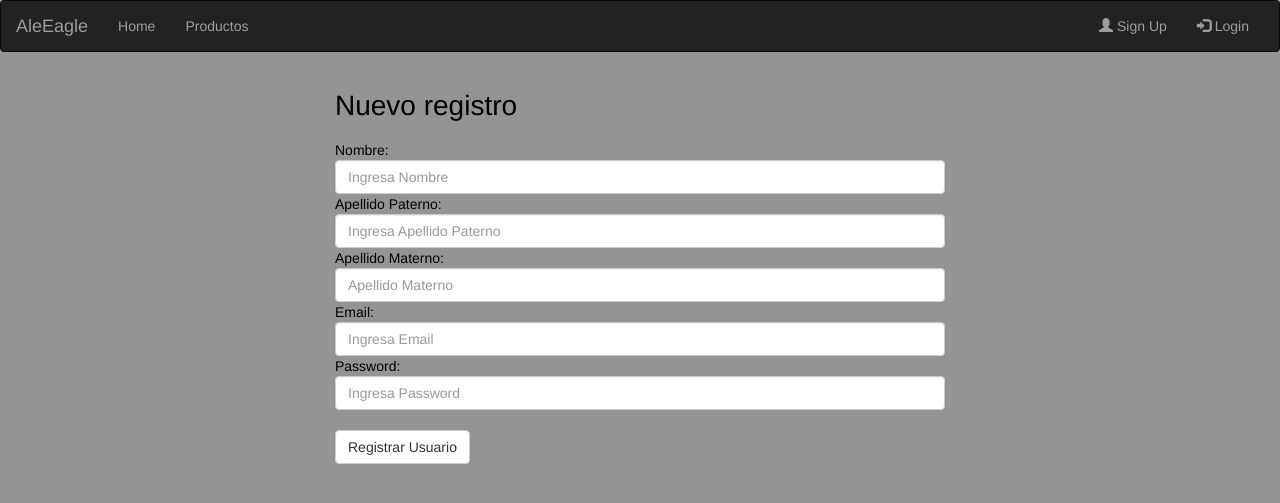
After one commit to BloodyLink/techtest, a PHP site: page /registro.php in a window 1280 px wide. The commit adds this page. Shown: the top 503 px of the page. Run offline with PHP 8.4, Linux system fonts and the light colour scheme; tables that the repository leaves empty hold one stand-in row (values such as "Sample post"); some libraries are stand-ins or nearby versions.

Commit message:
Registro, login y limite de consultas OK.

```diff
--- /dev/null
+++ b/cerrarSesion.php
@@ -0,0 +1,6 @@
+<?php
+    session_unset();
+    session_destroy();
+    $parametros_cookies = session_get_cookie_params();
+    setcookie(session_name(),0,1,$parametros_cookies["path"]);
+    header("location: index.php");
--- a/dao/ProductosDao.php
+++ b/dao/ProductosDao.php
@@ -2,7 +2,7 @@
 
 require_once('conexion/AleEagleDAO.php');
 require_once('dbo/ProductoMarcaTipo.php');
-class ProductosDao extends aleEagleDAO{
+class ProductosDao extends AleEagleDAO{
 
     public function getCantidadProductos ($nombre = null, $descripcion = null, $tipo = null, $marca = null) {
         try{
@@ -34,6 +34,34 @@ class ProductosDao extends aleEagleDAO{
         }
     }
 
+    public function getProductoById($id){
+        try{
+            $pdo = $this->getPDO();
+
+            $sql = "SELECT
+                    p.idproducto,
+                    p.nombre,
+                    p.descripcion,
+                    p.marca_idmarca,
+                    p.tipo_idtipo,
+                    m.nombre AS marcaNombre,
+                    t.nombre AS tipoNombre
+                    FROM producto p
+                    INNER JOIN marca m ON (m.idmarca = p.marca_idmarca)
+                    INNER JOIN tipo t ON (t.idtipo = p.tipo_idtipo)
+                    WHERE idproducto = $id";
+
+            $q = $pdo->query($sql);
+
+            $res = $q->fetchAll(PDO::FETCH_CLASS, "Producto");
+
+            return $res[0];
+
+        }catch (Exception $e) {
+            echo "Problemas al obtener producto" . $e->getMessage();
+        }
+    }
+
     public function getProductos($nombre = null, $descripcion = null, $tipo = null, $marca = null, $offset = null, $limit = null){
         try{
             $pdo = $this->getPDO();
@@ -61,8 +89,6 @@ class ProductosDao extends aleEagleDAO{
             }
 
 
-
-
             $q = $pdo->query($sql);
 
             $res = $q->fetchAll(PDO::FETCH_CLASS, "Producto");
@@ -73,6 +99,37 @@ class ProductosDao extends aleEagleDAO{
         }
 
 
+    }
+
+    public function editProducto ($id, $nombre, $descripcion){
+        try{
+            $pdo = $this->getPDO();
+
+            $sql = "UPDATE producto
+                    SET nombre = '$nombre',
+                    descripcion = '$descripcion'
+                    WHERE idproducto = $id";
+
+            if($pdo->query($sql))
+                echo "Elemento editado correctamente.";
+
+        } catch (Exception $e){
+            echo "Hubo un problema al editar producto" . $e->getMessage();
+        }
+    }
+
+    public function eliminarProducto($id){
+        try{
+            $pdo = $this->getPDO();
+
+            $sql = "DELETE FROM producto WHERE idproducto = $id;";
+
+            if($pdo->query($sql))
+                echo "Elemento eliminado correctamente.";
+
+        } catch (Exception $e){
+            echo "Hubo un problema al eliminar producto" . $e->getMessage();
+        }
     }
 
     public function getMarcas($id = null, $nombre = null) {
--- /dev/null
+++ b/dao/UsuariosDao.php
@@ -0,0 +1,82 @@
+<?php
+
+require_once('conexion/AleEagleDAO.php');
+require_once('dbo/Usuario.php');
+class UsuariosDao extends AleEagleDAO{
+
+    public function registrarUsuario($nombre, $aPaterno, $aMaterno, $email, $password){
+
+        try{
+            $pdo = $this->getPDO();
+
+            $sql = "INSERT INTO usuario
+            (nombre, apellido_paterno, apellido_materno, password, email, busquedas)
+            VALUES ('$nombre', '$aPaterno', '$aMaterno', '$password', '$email', 5)";
+
+            if($pdo->query($sql)){
+                echo "Usuario registrado correctamente";
+            }
+
+        }catch(Exception $e){
+            echo "Hubo un problema al registrar usuario:" . $e->getMessage();
+        }
+
+    }
+
+    public function getUsuario($email, $password){
+        try{
+            $pdo = $this->getPDO();
+
+            $sql = "SELECT * FROM usuario WHERE email = '$email' AND password = '$password'";
+
+            $q = $pdo->query($sql);
+
+            $res = $q->fetchAll(PDO::FETCH_CLASS, "Usuario");
+
+
+            return $res[0];
+
+        }catch (Exception $e) {
+            echo "Hubo un problema al obtener datos de usuario:" . $e->getMessage();
+        }
+    }
+
+    public function getBusquedas($idUsuario){
+        try{
+            $pdo = $this->getPDO();
+
+            $sql = "SELECT busquedas FROM usuario WHERE idusuario = '$idUsuario'";
+
+            $q = $pdo->query($sql);
+
+            $res = $q->fetchAll(PDO::FETCH_CLASS, "Usuario");
+
+
+            return $res[0];
+
+        }catch (Exception $e) {
+            echo "Hubo un problema al obtener datos de usuario:" . $e->getMessage();
+        }
+    }
+
+    public function updateBusquedas($userId){
+        try{
+            $pdo = $this->getPDO();
+
+            $busquedas = $this->getBusquedas($userId)->busquedas;
+
+            $busquedas--;
+
+            $sql = "UPDATE usuario SET busquedas = $busquedas";
+
+            if($pdo->query($sql)){
+                echo "Te quedan $busquedas consultas.";
+            }
+
+
+        }catch (Exception $e) {
+            echo "Hubo un problema al obtener datos de usuario:" . $e->getMessage();
+        }
+    }
+
+}
--- /dev/null
+++ b/dbo/Usuario.php
@@ -0,0 +1,69 @@
+<?php
+
+class Usuario{
+    var $idusuario;
+    var $nombre;
+    var $apellido_paterno;
+    var $apellido_materno;
+    var $password;
+    var $email;
+    var $busquedas;
+
+    function getIdusuario() {
+        return $this->idusuario;
+    }
+
+    function getNombre() {
+        return $this->nombre;
+    }
+
+    function getApellido_paterno() {
+        return $this->apellido_paterno;
+    }
+
+    function getApellido_materno() {
+        return $this->apellido_materno;
+    }
+
+    function getPassword() {
+        return $this->password;
+    }
+
+    function getEmail() {
+        return $this->email;
+    }
+
+    function getBusquedas() {
+        return $this->busquedas;
+    }
+
+    function setIdusuario($idusuario) {
+        $this->idusuario = $idusuario;
+    }
+
+    function setNombre($nombre) {
+        $this->nombre = $nombre;
+    }
+
+    function setApellido_paterno($apellido_paterno) {
+        $this->apellido_paterno = $apellido_paterno;
+    }
+
+    function setApellido_materno($apellido_materno) {
+        $this->apellido_materno = $apellido_materno;
+    }
+
+    function setPassword($password) {
+        $this->password = $password;
+    }
+
+    function setEmail($email) {
+        $this->email = $email;
+    }
+
+    function setBusquedas($busquedas) {
+        $this->busquedas = $busquedas;
+    }
+
+
+}
--- /dev/null
+++ b/error.php
@@ -0,0 +1,4 @@
+<?php
+
+echo "Esto es una pagina de error.<br>";
+echo $_GET['m'];
--- a/productosAction.php
+++ b/productosAction.php
@@ -22,37 +22,51 @@ if(isset($_GET["offset"]))
     $offset = $_GET["offset"];
 
 require_once('dao\ProductosDao.php');
+require_once('dao\UsuariosDao.php');
 
-
+session_start();
 
 try{
 
     $productosDao = new ProductosDao();
+    $usuariosDao = new UsuariosDao();
 
     if(isset($action)){
         if($action == "guardar") {
             $productosDao->insertProducto($nombre, $descripcion, $tipo, $marca);
+        }
 
+        if($action == "eliminar"){
+            $productosDao->eliminarProducto($id);
+        }
+
+        if($action == "editar"){
+            $productosDao->editProducto($id, $nombre, $descripcion);
         }
 
         if($action == "buscar"){
             $cantidadProductos = $productosDao->getCantidadProductos($nombre, $descripcion, $tipo, $marca);
+            $busquedasDisponibles = $usuariosDao->getBusquedas($_SESSION["id"])->busquedas;
 
+            if($busquedasDisponibles > 0){
                 if($resultadosPorPagina <= 0){
                     $resultadosPorPagina = null;
                 }else{
                     $paginas = ceil($cantidadProductos / $resultadosPorPagina);
                 }
 
-
-
                 $productos = $productosDao->getProductos($nombre, $descripcion, $tipo, $marca, $offset, $resultadosPorPagina);
 
-            // return $productos;
 
                 foreach($productos as $p){
                     echo '<a href="detalleProducto.php?id=' . $p->idproducto . '" class="list-group-item">' . $p->nombre . '</a>';
                 }
+
+                $usuariosDao->updateBusquedas($_SESSION["id"]);
+            }else{
+                echo "No tienes consultas disponibles.";
+            }
+
         }
 
         if($action == "Marcas"){
@@ -71,11 +85,6 @@ try{
             }
         }
 
-        // if($action == "mostrar") {
-        //     $productos = $productosDao->getProductos();
-        // }
-
-        // print_r($_GET);
     }
 
 }catch(Exception $e){
--- /dev/null
+++ b/registro.php
@@ -0,0 +1,62 @@
+<?php
+    session_start();
+?>
+
+<!doctype html>
+    <head>
+        <title>AleEagle</title>
+        <?php include('header/header.php');?>
+    </head>
+    <body>
+    <nav class="navbar navbar-inverse">
+    <div class="container-fluid">
+      <div class="navbar-header">
+        <button type="button" class="navbar-toggle" data-toggle="collapse" data-target="#myNavbar">
+          <span class="icon-bar"></span>
+          <span class="icon-bar"></span>
+          <span class="icon-bar"></span>
+        </button>
+        <a class="navbar-brand" href="index.php">AleEagle</a>
+      </div>
+      <div class="collapse navbar-collapse" id="myNavbar">
+        <ul class="nav navbar-nav">
+          <li><a href="index.php">Home</a></li>
+          <li><a href="productos.php">Productos</a></li>
+        </ul>
+        <ul class="nav navbar-nav navbar-right">
+          <li><a href="registro.php"><span class="glyphicon glyphicon-user"></span> Sign Up</a></li>
+          <li><a href="login.php"><span class="glyphicon glyphicon-log-in"></span> Login</a></li>
+        </ul>
+      </div>
+    </div>
+  </nav>
+
+    <div class="container-fluid">
+        <div class="row">
+            <div class="col-sm-6 col-sm-offset-3">
+                <h1>Nuevo registro</h1>
+                <form class="form-group" id="formRegistro">
+                    Nombre:
+                    <input type="text" class="form-control" name="nombre" placeholder="Ingresa Nombre" />
+                    Apellido Paterno:
+                    <input type="text" class="form-control" name="apellidoP" placeholder="Ingresa Apellido Paterno" />
+                    Apellido Materno:
+                    <input type="text" class="form-control" name="apellidoM" placeholder="Apellido Materno" />
+                    Email:
+                    <input type="email" class="form-control" name="email" placeholder="Ingresa Email" />
+                    Password:
+                    <input type="password" class="form-control" name="password" placeholder="Ingresa Password" />
+                    <input hidden="hidden" name="action" value="registrar" />
+                    <br>
+                    <input type="button" class="btn btn-default" id="btnRegistro" value="Registrar Usuario"/>
+                </form>
+                <span id="msjeAjax"></span>
+                <span id="responseAjax"></span>
+            </div>
+
+        </div>
+
+    </div>
+
+</body>
+</html>
--- a/sql/SCHEMA.sql
+++ b/sql/SCHEMA.sql
@@ -1,5 +1,5 @@
 -- MySQL Script generated by MySQL Workbench
--- Mon Oct  9 03:01:27 2017
+-- Mon Oct  9 22:08:15 2017
 -- Model: New Model    Version: 1.0
 -- MySQL Workbench Forward Engineering
 
@@ -28,6 +28,7 @@ CREATE TABLE IF NOT EXISTS `aleeagle`.`usuario` (
   `nombre` VARCHAR(45) NOT NULL,
   `apellido_paterno` VARCHAR(45) NOT NULL,
   `apellido_materno` VARCHAR(45) NULL,
+  `password` VARCHAR(45) NULL,
   `email` VARCHAR(45) NOT NULL,
   `busquedas` INT NULL,
   `fecha_ultima_busqueda` DATE NULL,
```
Also changed, not shown: dbo/ProductoMarcaTipo.php (+23 -8 lines), detalleProducto.php (+45 -0 lines), index.php (+19 -4 lines), js/scripts.js (+89 -4 lines), login.php (added, +67 -0 lines), productos.php (+21 -9 lines), usuariosAction.php (added, +55 -0 lines). Lines whose indentation alone changed are shown as unchanged.
